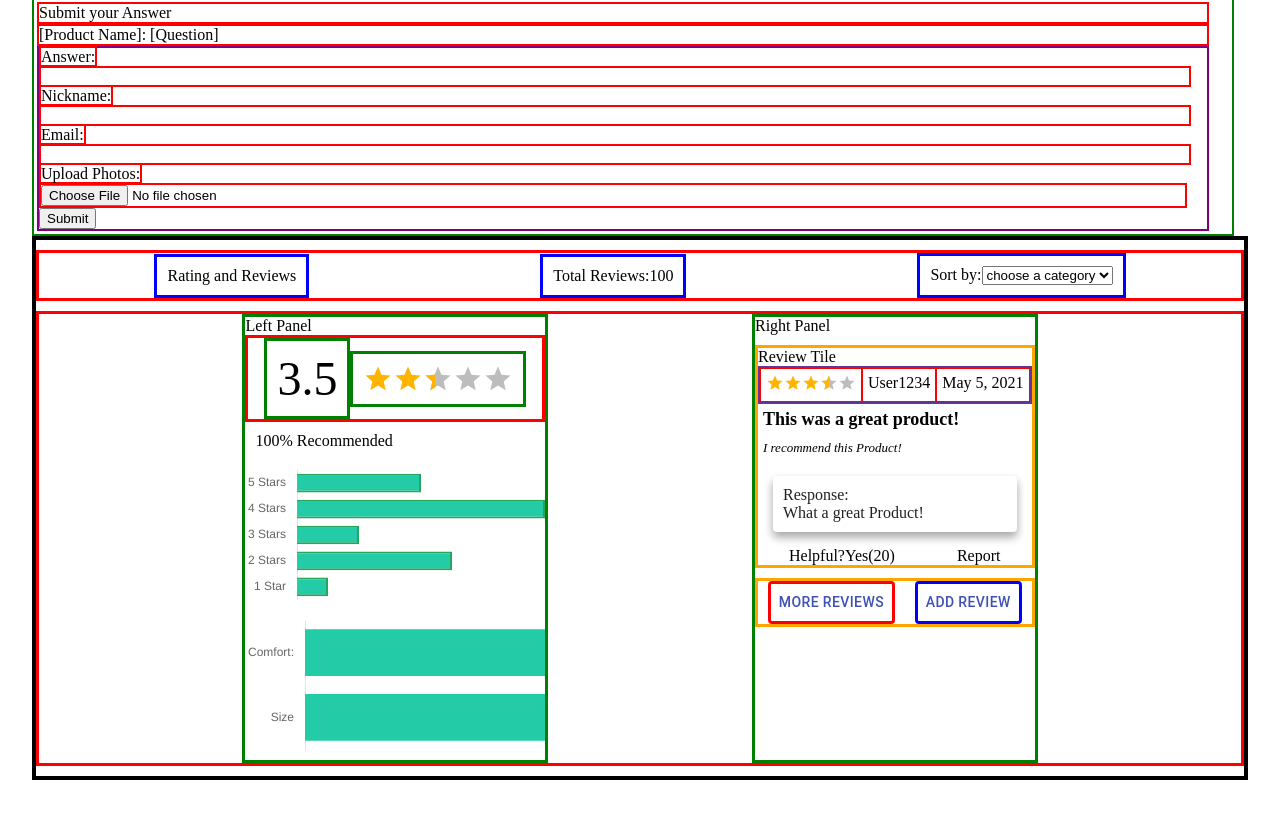
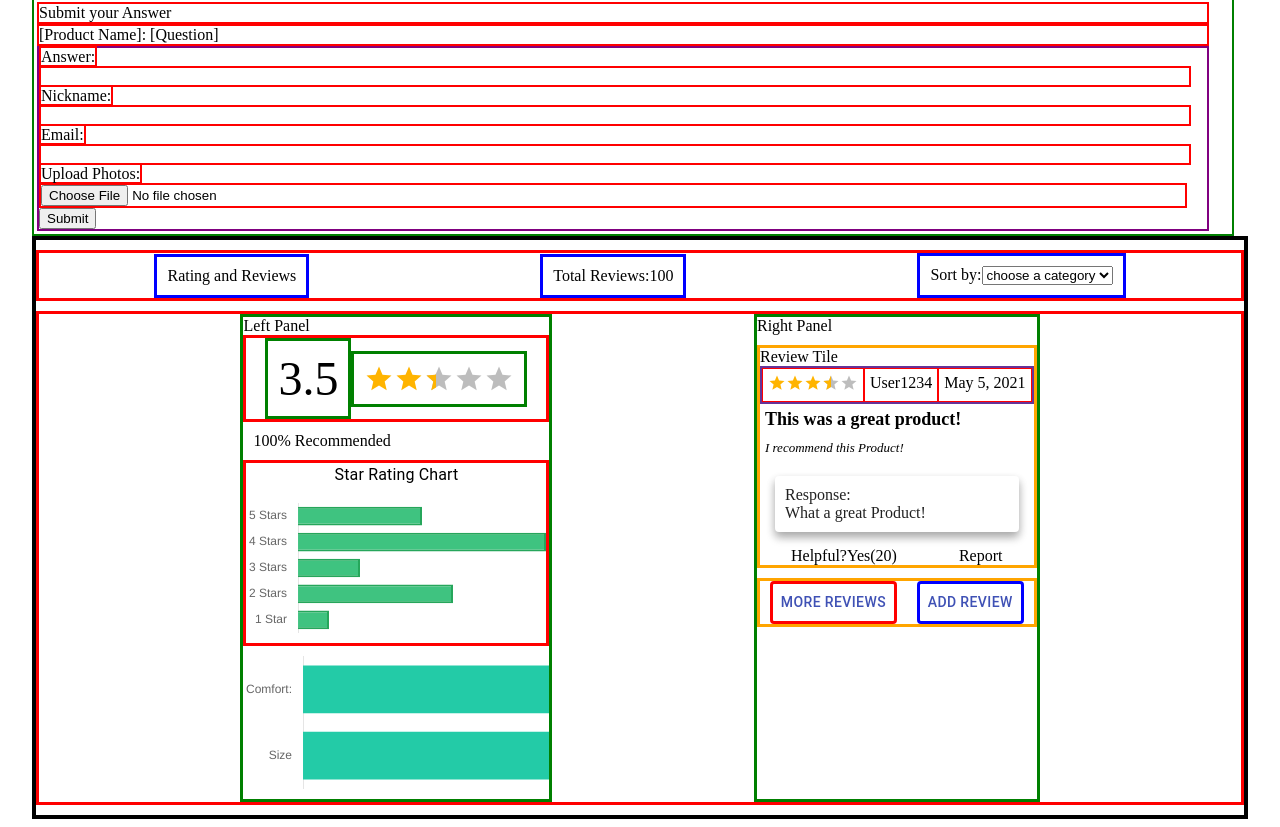
Before and after one commit to dark-developer-studio/front-end-capstone, a React app: page / in a window 1280 px wide. Shown: the part 578-1405 px from the top of the page. Before the commit the page ends 1366 px from the top, so only its background shows below. Built offline with nearby package versions, Linux system fonts and the light colour scheme; the HTML template or start-up script is replaced by a standard one.

Commit message:
Creates horizontal bar chart displaying data for the 1-5 star rating

```diff
--- a/client/src/components/reviews/StarBarChart.jsx
+++ b/client/src/components/reviews/StarBarChart.jsx
@@ -1,18 +1,22 @@
 import React from "react";
-import {Grid} from '@material-ui/core';
-import {makeStyles} from '@material-ui/core/styles';
+import { Typography } from '@material-ui/core';
+import { makeStyles } from '@material-ui/core/styles';
 import { Bar } from 'react-chartjs-2';
 
 const useStyles = makeStyles((theme) => ({
-  barDiagram: {
+  starBarChart: {
     display: "flex",
     flexDirection: "column",
     justifyContent: "space-evenly",
-    alignItems: "flex-start",
-    marginLeft: "10px",
+    alignItems: "center",
     border: "3px solid red"
   },
 }));
+
+//Bar Colors
+let emerald = 'rgba(63, 195, 128, 1)';
+let eucalyptus = 'rgba(38, 166, 91, 1)';
+let htmlGray = 'rgba(128,128,128, 1)'
 
 const data = {
   labels: ['5 Stars', '4 Stars', '3 Stars', '2 Stars', '1 Star'],
@@ -21,15 +25,10 @@ const data = {
       label: '',
       data: [20, 40, 10, 25, 5],
       backgroundColor: [
-        'rgba(35, 203, 167, 1)',
-        'rgba(35, 203, 167, 1)',
-        'rgba(35, 203, 167, 1)',
-        'rgba(35, 203, 167, 1)',
-        'rgba(35, 203, 167, 1)',
-        'rgba(35, 203, 167, 1)',
+        emerald
       ],
       borderColor: [
-        'rgba(38, 166, 91, 1)'
+        eucalyptus
       ],
       borderWidth: 2,
     },
@@ -42,22 +41,14 @@ const options = {
 
   // Elements options apply to all of the options unless overridden in a dataset
   elements: {
-    // bar: {
-    //   borderWidth: 2,
-    // },
+    //Empty for now
   },
   responsive: true,
-
   plugins: {
     legend: {
       display: false
     },
   },
-//   title: {
-//     display: true,
-//     text: 'This is a Horizontal Bar Chart',
-//   },
-// },
   scales: {
     xAxis: {
       display: false,
@@ -71,8 +62,17 @@ const options = {
   }
 };
 
-const StarBarChart = () => (
-    <Bar data={data} options={options} />
-);
+const StarBarChart = () => {
+  const classes = useStyles();
+  return  (
+    <div className={classes.starBarChart}>
+      <Typography gutterBottom>
+        Star Rating Chart
+      </Typography>
+
+      <Bar data={data} options={options} />
+    </div>
+  );
+}
 
 export default StarBarChart;
```
